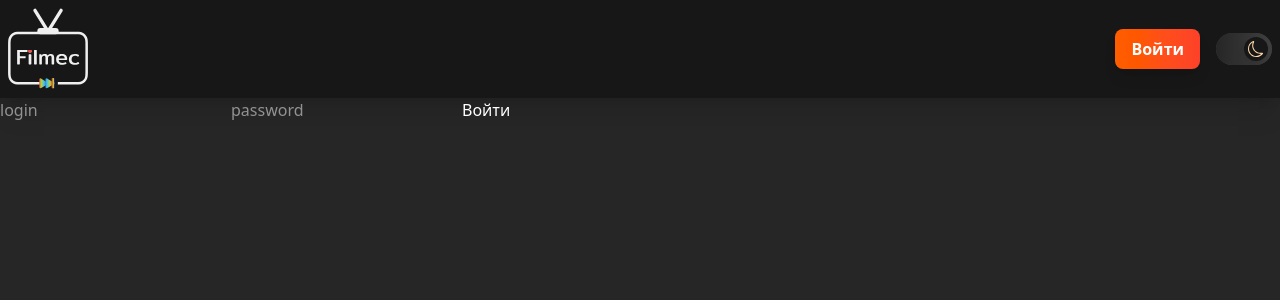
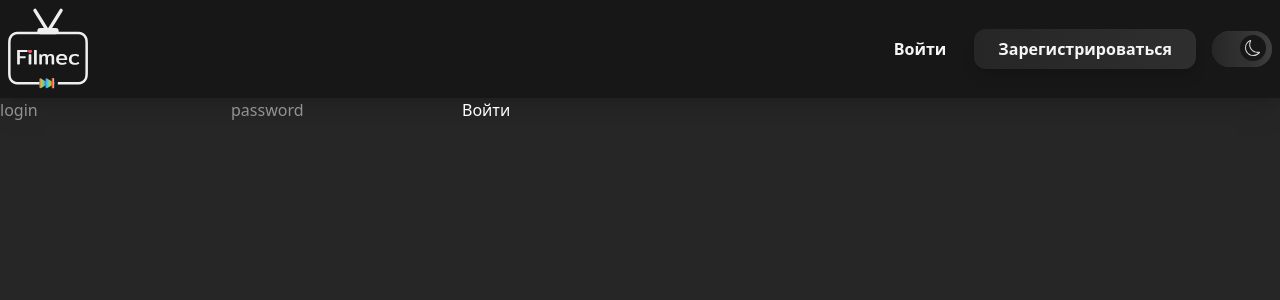
Before and after one commit to KRABEF/filmec, a React (Vite) app in the folder frontend/: page /login in a window 1280 px wide. Shown: the top 300 px of the page. Built offline with nearby package versions, Linux system fonts and the light colour scheme.

Commit message:
Добавить в Header кнопки Войти и Зарегистрироваться

```diff
--- a/frontend/src/components/header.jsx
+++ b/frontend/src/components/header.jsx
@@ -2,9 +2,9 @@ import { useState, useRef, useEffect } from 'react';
 import { useNavigate } from 'react-router-dom';
 import { Avatar } from './ui/avatar';
 import { DropDowmMenu } from './ui/dropDowmMenu';
-import { Button } from './ui/button';
 import { ThemeToggle } from './ui/themeSwitch';
 import { useAuthContext } from '../context/AuthContext';
+import { ButtonSmall } from './ui/ButtonSmall';
 
 export const Header = () => {
   const { user, logout } = useAuthContext();
@@ -68,9 +68,14 @@ export const Header = () => {
                 )}
               </>
             ) : (
-              <Button onClick={() => navigate('/login')} className="px-2 py-1">
-                Войти
-              </Button>
+              <div className="flex gap-1">
+                <ButtonSmall onClick={() => navigate('/login')} variant="ghost">
+                  Войти
+                </ButtonSmall>
+                <ButtonSmall onClick={() => navigate('/register')} variant="outline" className='lg:block hidden'>
+                  Зарегистрироваться
+                </ButtonSmall>
+              </div>
             )}
           </div>
           <ThemeToggle />
--- a/frontend/src/components/index.jsx
+++ b/frontend/src/components/index.jsx
@@ -7,3 +7,4 @@ export { CommentsFilm } from './film/commentsFilm';
 export { FilmCard } from './film/filmCard';
 export { Tabs } from './ui/tabs';
 export { ThemeToggle } from './ui/themeSwitch';
+export { ButtonSmall } from './ui/buttonSmall';
--- /dev/null
+++ b/frontend/src/components/ui/buttonSmall.jsx
@@ -0,0 +1,23 @@
+export const ButtonSmall = ({
+  children,
+  variant = 'solid',
+  className = '',
+  ...props
+}) => {
+  const baseStyles = `px-6 py-2 font-semibold rounded-xl transition-all duration-200`;
+
+  const variantStyles =
+    variant === 'outline'
+      ? ` bg-gradient-to-r from-neutral-800 to-neutral-700/80 text-neutral-100 hover:from-neutral-900 hover:to-neutral-700/90 shadow-lg hover:shadow-xl animate-gradient-x`
+      : variant === 'ghost'
+      ? `text-neutral-100 hover:text-neutral-200`
+      : `bg-neutral-200 text-black hover:bg-neutral-300 shadow-lg hover:shadow-xl animate-gradient-x`;
+
+  const combinedClassName = `${baseStyles} ${variantStyles} ${className}`;
+
+  return (
+    <button {...props} className={combinedClassName.trim()}>
+      {children}
+    </button>
+  );
+};
--- a/frontend/src/components/ui/themeSwitch.jsx
+++ b/frontend/src/components/ui/themeSwitch.jsx
@@ -27,7 +27,7 @@ export function ThemeToggle() {
       <button
         onClick={toggleTheme}
         aria-label="Переключить тему"
-        className="relative w-14 h-8 rounded-full bg-neutral-800 dark:bg-neutral-700 shadow-inner overflow-hidden transition-colors duration-500"
+        className="relative w-15 h-9 rounded-full bg-neutral-800 dark:bg-neutral-700 shadow-inner overflow-hidden transition-colors duration-500"
       >
         <div
           className={`absolute inset-0 transition-colors duration-500 ${
@@ -38,7 +38,7 @@ export function ThemeToggle() {
         />
 
         <div
-          className={`absolute top-1 w-6 h-6 rounded-full flex items-center justify-center shadow-lg transition-all [&_svg]:p-0.2 duration-500 ease-in-out ${
+          className={`absolute top-1 w-6.5 h-6.5 rounded-full flex items-center justify-center shadow-lg transition-all [&_svg]:p-0.2 duration-500 ease-in-out ${
             isDark ? 'translate-x-7 bg-neutral-900' : 'translate-x-1 bg-neutral-200'
           }`}
         >
@@ -49,7 +49,7 @@ export function ThemeToggle() {
               height="16"
               fill="currentColor"
               viewBox="0 0 16 16"
-              className="text-orange-200 transition-all duration-500"
+              className="text-neutral-300 transition-all duration-500"
             >
               <path d="M6 .278a.77.77 0 0 1 .08.858 7.2 7.2 0 0 0-.878 3.46c0 4.021 3.278 7.277 7.318 7.277q.792-.001 1.533-.16a.79.79 0 0 1 .81.316.73.73 0 0 1-.031.893A8.35 8.35 0 0 1 8.344 16C3.734 16 0 12.286 0 7.71 0 4.266 2.114 1.312 5.124.06A.75.75 0 0 1 6 .278M4.858 1.311A7.27 7.27 0 0 0 1.025 7.71c0 4.02 3.279 7.276 7.319 7.276a7.32 7.32 0 0 0 5.205-2.162q-.506.063-1.029.063c-4.61 0-8.343-3.714-8.343-8.29 0-1.167.242-2.278.681-3.286" />
             </svg>
@@ -60,7 +60,7 @@ export function ThemeToggle() {
               height="16"
               fill="currentColor"
               viewBox="0 0 16 16"
-              className="text-orange-900 transition-all duration-500"
+              className="text-neutral-800 transition-all duration-500"
             >
               <path d="M8 11a3 3 0 1 1 0-6 3 3 0 0 1 0 6m0 1a4 4 0 1 0 0-8 4 4 0 0 0 0 8M8 0a.5.5 0 0 1 .5.5v2a.5.5 0 0 1-1 0v-2A.5.5 0 0 1 8 0m0 13a.5.5 0 0 1 .5.5v2a.5.5 0 0 1-1 0v-2A.5.5 0 0 1 8 13m8-5a.5.5 0 0 1-.5.5h-2a.5.5 0 0 1 0-1h2a.5.5 0 0 1 .5.5M3 8a.5.5 0 0 1-.5.5h-2a.5.5 0 0 1 0-1h2A.5.5 0 0 1 3 8m10.657-5.657a.5.5 0 0 1 0 .707l-1.414 1.415a.5.5 0 1 1-.707-.708l1.414-1.414a.5.5 0 0 1 .707 0m-9.193 9.193a.5.5 0 0 1 0 .707L3.05 13.657a.5.5 0 0 1-.707-.707l1.414-1.414a.5.5 0 0 1 .707 0m9.193 2.121a.5.5 0 0 1-.707 0l-1.414-1.414a.5.5 0 0 1 .707-.707l1.414 1.414a.5.5 0 0 1 0 .707M4.464 4.465a.5.5 0 0 1-.707 0L2.343 3.05a.5.5 0 1 1 .707-.707l1.414 1.414a.5.5 0 0 1 0 .708" />
             </svg>
--- a/frontend/src/pages/Auth/Login.jsx
+++ b/frontend/src/pages/Auth/Login.jsx
@@ -1,7 +1,9 @@
 import { useState } from 'react';
 import { useAuthContext } from '../../context/AuthContext';
+import { useNavigate } from 'react-router-dom';
 
 export const Login = () => {
+  const navigate = useNavigate();
   const [formData, setFormData] = useState({
     password: '',
     login: '',
@@ -13,6 +15,7 @@ export const Login = () => {
     e.preventDefault();
 
     await login(formData);
+    navigate('/profile');
   };
 
   return (
```
